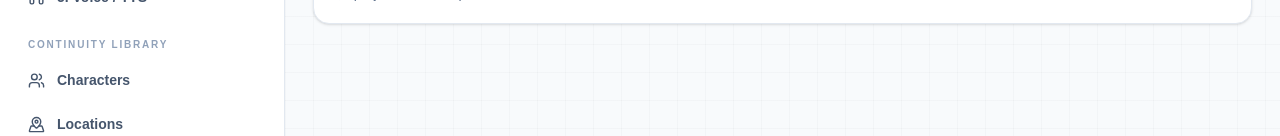
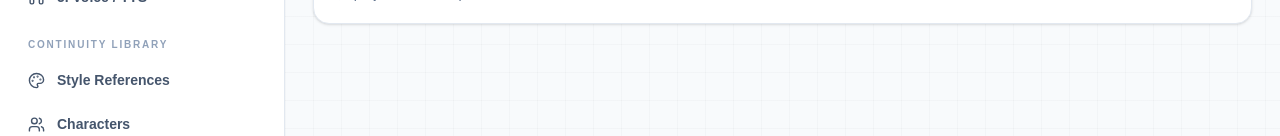
Before and after one commit to shuvinexofficial143-design/Fantasy-manga, a Next.js app: page / in a window 1280 px wide. Shown: the part 664-800 px from the top of the page. Built offline with nearby package versions, Linux system fonts and the light colour scheme.

Commit message:
Add style references to navigation

```diff
--- a/components/app-shell.tsx
+++ b/components/app-shell.tsx
@@ -2,7 +2,7 @@
 
 import Link from "next/link";
 import {usePathname,useRouter} from "next/navigation";
-import {BookOpenText,Boxes,FilePlus2,FileText,Headphones,Home,ImageIcon,MapPinned,ScanSearch,Settings,Sparkles,Users} from "lucide-react";
+import {BookOpenText,Boxes,FilePlus2,FileText,Headphones,Home,ImageIcon,MapPinned,Palette,ScanSearch,Settings,Sparkles,Users} from "lucide-react";
 import {createDraftChapter,nextChapterNumber} from "@/lib/chapters";
 import {useProject} from "./project-provider";
 
@@ -21,6 +21,7 @@ const workflowNav=[
 ] as const;
 
 const libraryNav=[
+  ["/references","Style References",Palette],
   ["/characters","Characters",Users],
   ["/locations","Locations",MapPinned],
   ["/settings","Settings",Settings]
```
